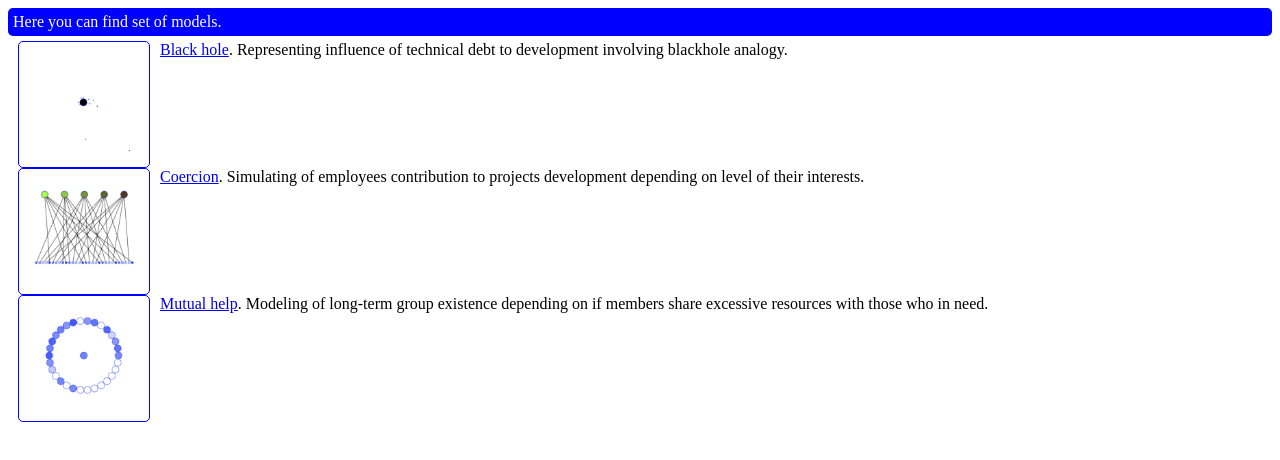
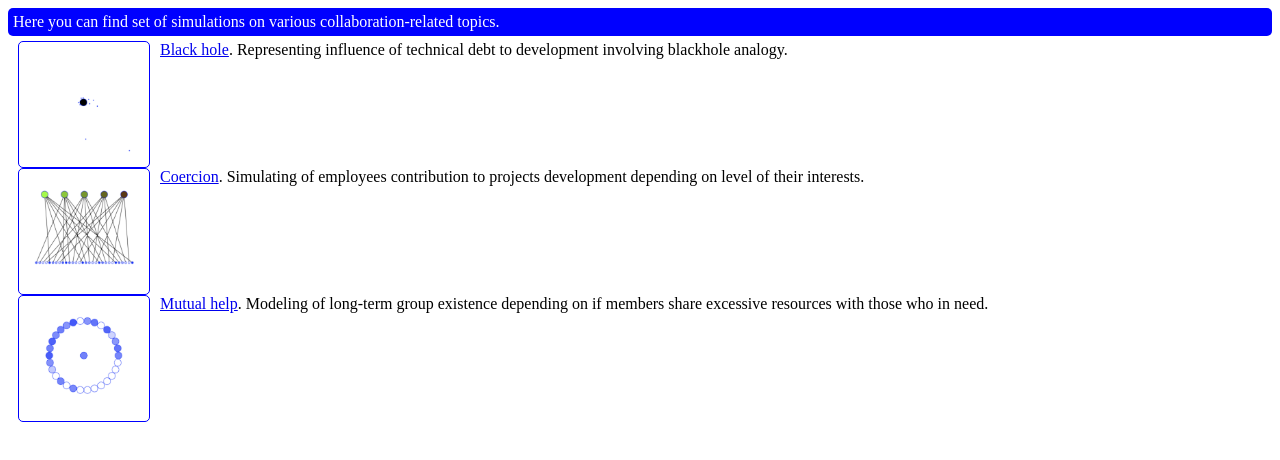
Before and after one commit to black32167/jsim, a plain HTML site: page index.html in a window 1280 px wide. Drawn offline with nearby package versions, Linux system fonts and the light colour scheme; a script that the page names is missing.

Commit message:
Description clarified

```diff
--- a/index.html
+++ b/index.html
@@ -19,7 +19,7 @@
 	</head>
 	<body style="font-size: 2vh;">
 		<div class="top_controls">
-			Here you can find set of models.
+			Here you can find set of simulations on various collaboration-related topics.
 		</div>
 		<div>
 			<div class="model_link">
```
